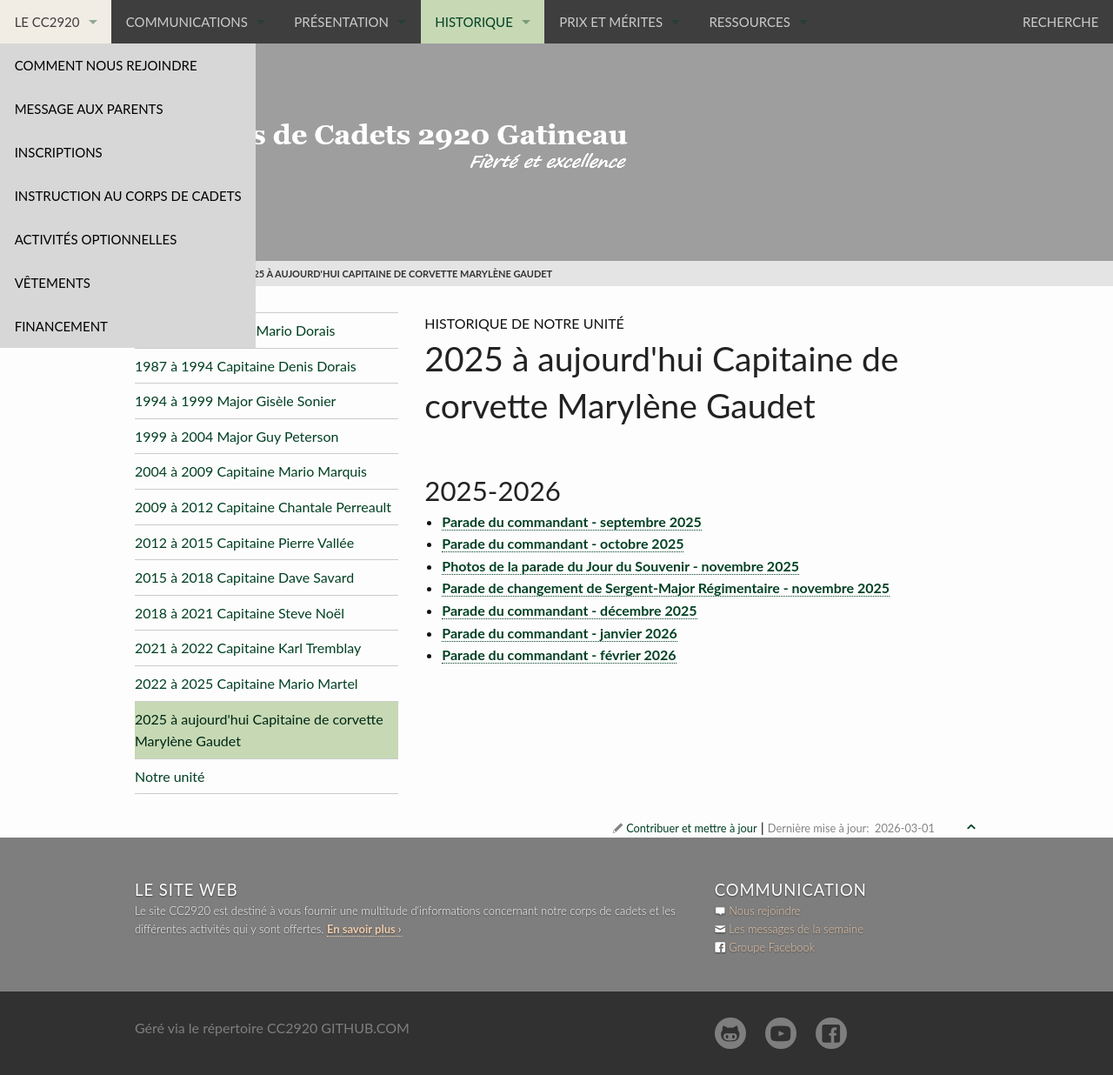
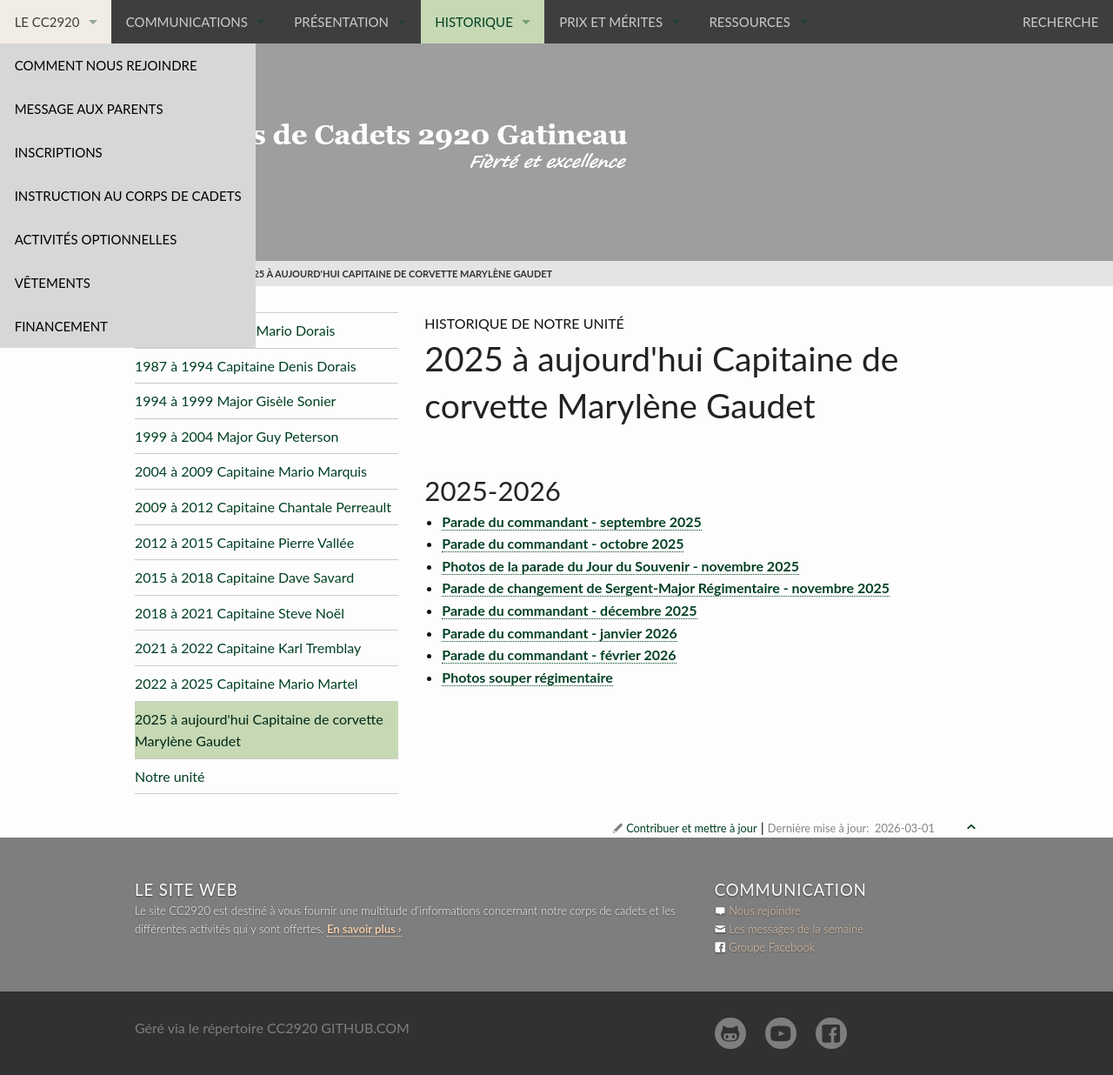
Before and after one commit to CC2920/web, a Jekyll site: the page built from _historique/notre-unite/2025-present.md, in a window 1280 px wide. Shown: the whole page at 87% size. Built offline with Jekyll 4.4.1, drawn with Linux system fonts in a browser that asks for light colours.

Commit message:
Add link to photos of souper régimentaire

```diff
--- a/_historique/notre-unite/2025-present.md
+++ b/_historique/notre-unite/2025-present.md
@@ -11,3 +11,4 @@ title: "2025 à aujourd'hui Capitaine de corvette Marylène Gaudet"
 * [Parade du commandant - décembre 2025](https://photos.app.goo.gl/nT86Yr18J16B7Tg79)
 * [Parade du commandant - janvier 2026](https://photos.app.goo.gl/ikUKpVqPxYknXwxG6)
 * [Parade du commandant - février 2026](https://photos.app.goo.gl/QckncFGrGYeL3PDD6)
+* [Photos souper régimentaire](https://photos.app.goo.gl/5F5sxBgVrbM2tZSe7)
```
